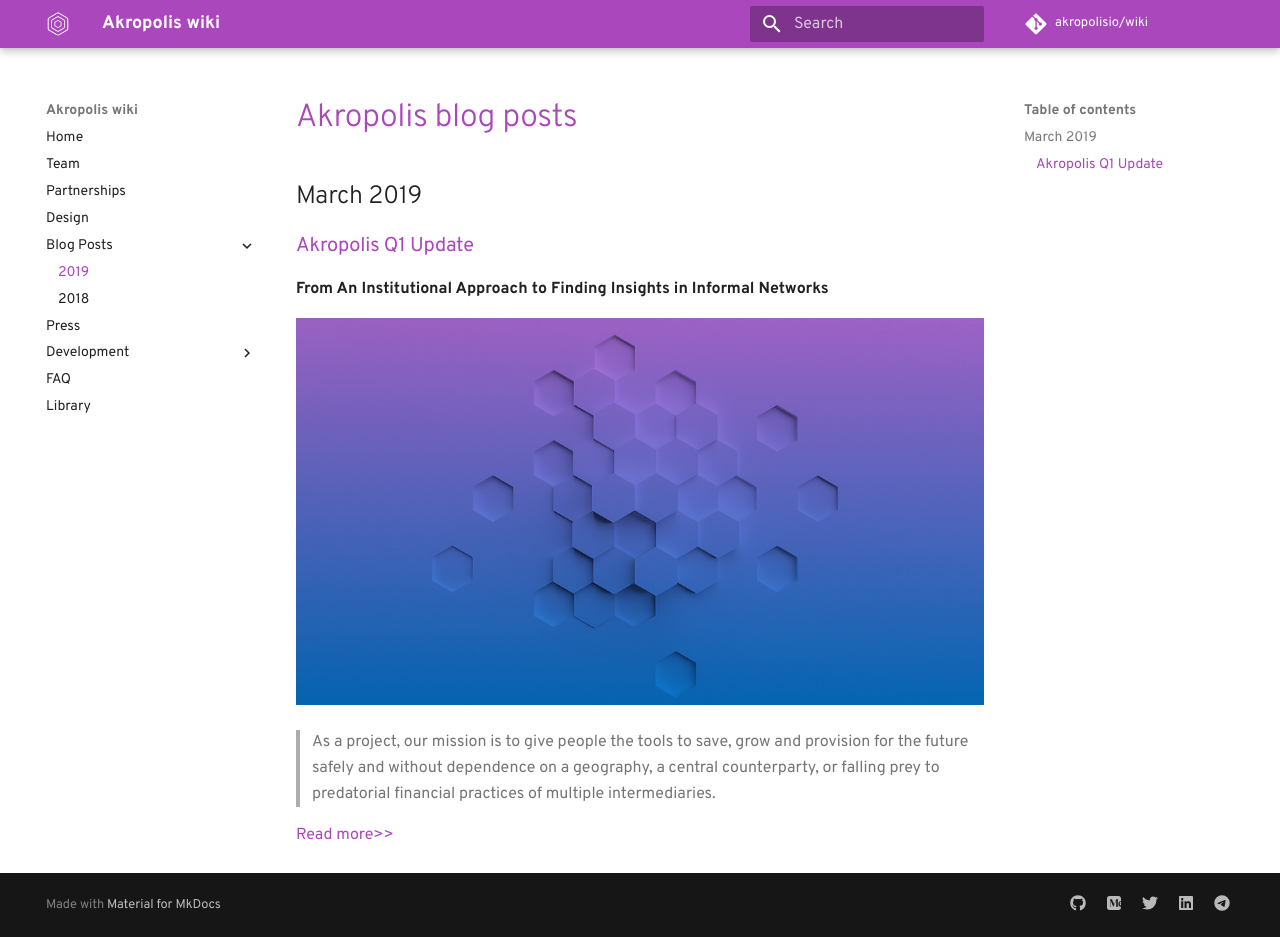
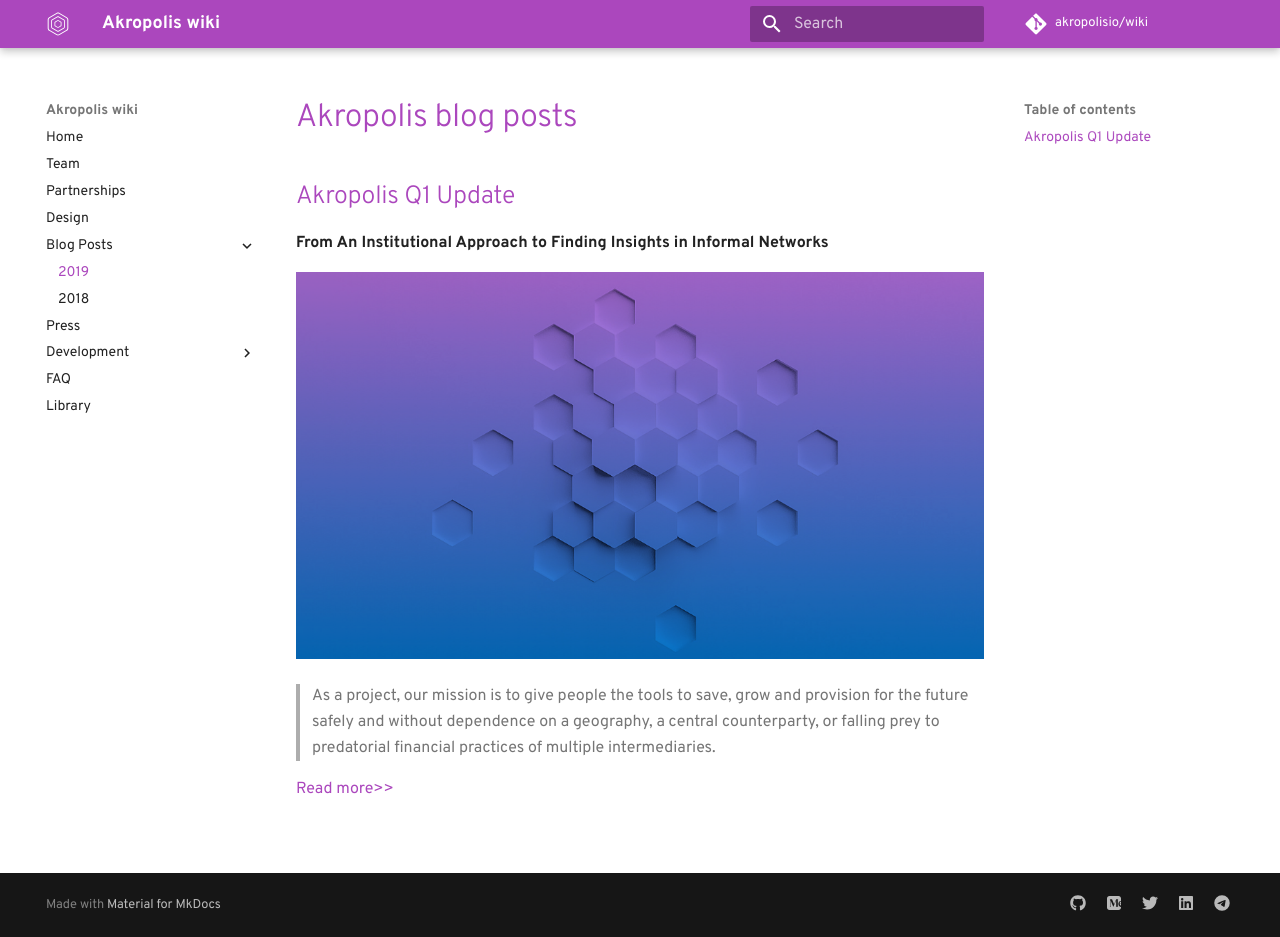
Before and after one commit to kaonone/wiki, an MkDocs documentation site: the page built from docs/blog/2019.md, in a window 1280 px wide and 937 px high. Built offline with MkDocs 1.6.1 and Material for MkDocs 9.7.7, drawn with Linux system fonts in a browser that asks for light colours; some web fonts are replaced; comment, search, counter and statistics services are not loaded; old or Windows-style settings are respelled for this version of MkDocs.

Commit message:
fix 2019.md bug

```diff
--- a/docs/blog/2019.md
+++ b/docs/blog/2019.md
@@ -1,7 +1,6 @@
 # [ Akropolis blog posts ](https://medium.com/akropolis)
 
-## March 2019
-### [Akropolis Q1 Update](https://medium.com/akropolis/akropolis-q1-update-13c05869488e)
+## [Akropolis Q1 Update](https://medium.com/akropolis/akropolis-q1-update-13c05869488e)
 **From An Institutional Approach to Finding Insights in Informal Networks**
 
 <img src="/images/blog/akro2019q1.png" alt="drawing" />
```
